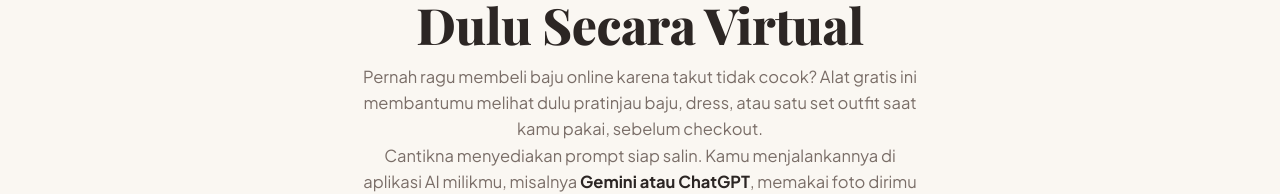
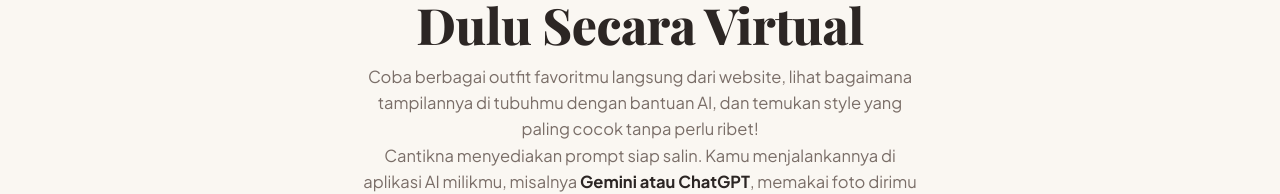
Before and after one commit to cantiknacom/cantikna, a plain HTML site: page studio-prompt/coba-dulu/index.html in a window 1280 px wide. Shown: the part 202-396 px from the top of the page. Drawn offline with nearby package versions, Linux system fonts and the light colour scheme.

Commit message:
Coba Dulu: kalimat pendahuluan diganti dengan teks baru dari pemilik situs

```diff
--- a/studio-prompt/coba-dulu/index.html
+++ b/studio-prompt/coba-dulu/index.html
@@ -211,7 +211,7 @@ details.fold[open ] summary .chev{transform:rotate(180deg)}
   <header class="hero" id="fokus-awal" tabindex="-1">
     <span class="top-badge"><i></i> Cantikna AI</span>
     <h1>Baju Ini Cocok Untukmu? Coba Dulu Secara Virtual</h1>
-    <p>Pernah ragu membeli baju online karena takut tidak cocok? Alat gratis ini membantumu melihat dulu pratinjau baju, dress, atau satu set outfit saat kamu pakai, sebelum checkout.</p>
+    <p>Coba berbagai outfit favoritmu langsung dari website, lihat bagaimana tampilannya di tubuhmu dengan bantuan AI, dan temukan style yang paling cocok tanpa perlu ribet!</p>
     <p>Cantikna menyediakan prompt siap salin. Kamu menjalankannya di aplikasi AI milikmu, misalnya <strong>Gemini atau ChatGPT</strong>, memakai foto dirimu dan foto produk dari toko. Gratis, tanpa login, dan foto dirimu tidak disimpan oleh Cantikna.</p>
     <div class="hero-illus" style="max-width:540px"><img src="/assets/coba-dulu-browsing.jpg" alt="Wanita sedang memilih baju di ponsel sambil membayangkan dirinya memakai dress itu" style="width:100%;height:auto;display:block;border-radius:24px" /></div>
     <div class="mini-steps" aria-label="Ringkas cara pakai">
```
